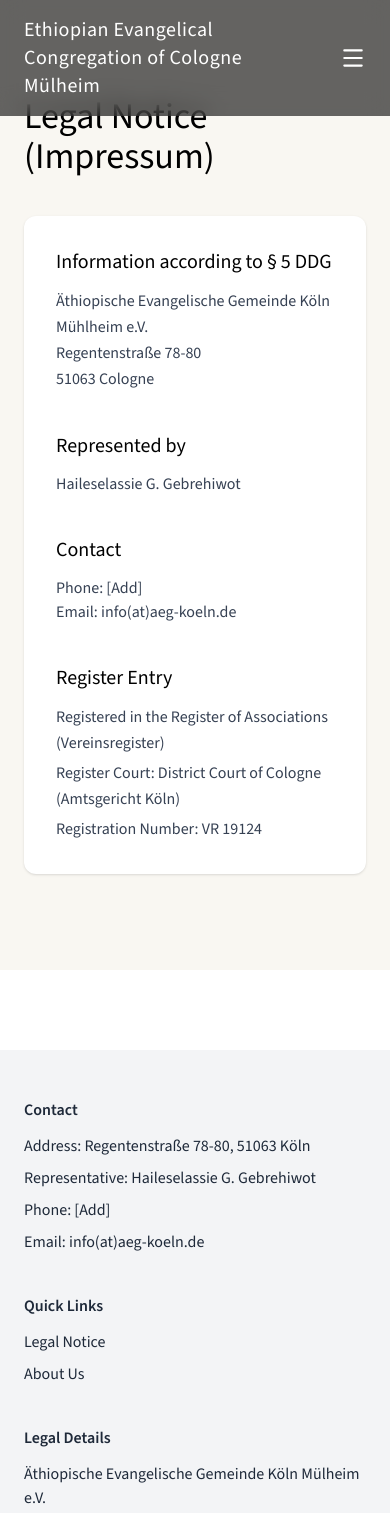
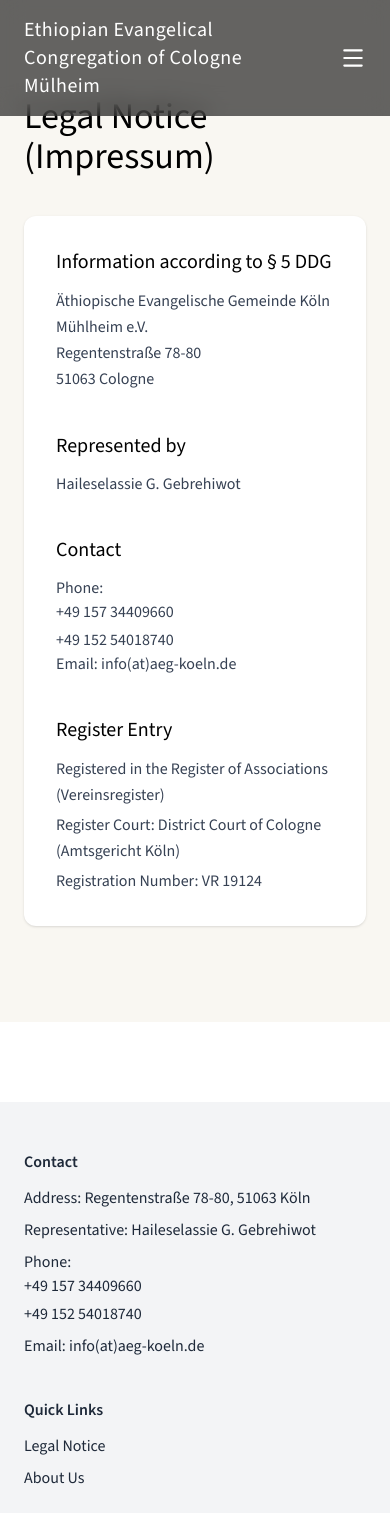
Before and after one commit to dawit-yitbarek/eec-cologne, a Next.js app: page /en/impressum in a window 390 px wide. Shown: the top 1513 px of the page. Built offline with nearby package versions, Linux system fonts and the light colour scheme; no server answers.

Commit message:
Added phone number information at footer and impressum page

```diff
--- a/src/app/[lang]/impressum/page.jsx
+++ b/src/app/[lang]/impressum/page.jsx
@@ -53,8 +53,15 @@ export default async function ImpressumPage({ params }) {
                         <h2 className="text-xl font-heading mb-3">
                             {messages.contact.title}
                         </h2>
-                        <p className="text-gray-700">{messages.contact.phone}: [Add]</p>
-                        <p className="text-gray-700">{messages.contact.email}: <a target="blank_" href="mailto:info@aeg-koeln.de">info(at)aeg-koeln.de</a></p>
+                        {/* Phone number section column layout */}
+                        <div className="mt-2 flex flex-col sm:flex-row sm:gap-2 text-gray-700">
+                            <span>{messages.contact.phone}:</span>
+                            <div className="flex flex-col">
+                                <a href="tel:+4915734409660" className="hover:underline">+49 157 34409660</a>
+                                <a href="tel:+4915254018740" className="hover:underline mt-1 sm:mt-0">+49 152 54018740</a>
+                            </div>
+                        </div>
+                        <p className="text-gray-700">{messages.contact.email}: <a href="mailto:info@aeg-koeln.de" className="hover:underline">info(at)aeg-koeln.de</a></p>
                     </section>
 
                     {/* Register */}
--- a/src/components/Footer.jsx
+++ b/src/components/Footer.jsx
@@ -12,8 +12,16 @@ const Footer = ({ lang }) => {
           <h4 className="font-semibold mb-3">{messages.contact.title}</h4>
           <p>{messages.contact.address}: Regentenstraße 78-80, 51063 Köln</p>
           <p className="mt-2">{messages.contact.representative}: Haileselassie G. Gebrehiwot</p>
-          <p className="mt-2">{messages.contact.phone}: [Add]</p>
-          <p className="mt-2">{messages.contact.email}: <a target="blank_" href="mailto:info@aeg-koeln.de">info(at)aeg-koeln.de</a></p>
+          {/* Phone number section column layout */}
+          <div className="mt-2 flex flex-col sm:flex-row sm:gap-2">
+            <span>{messages.contact.phone}:</span>
+            <div className="flex flex-col">
+              <a href="tel:+4915734409660" className="hover:underline">+49 157 34409660</a>
+              <a href="tel:+4915254018740" className="hover:underline mt-1 sm:mt-0">+49 152 54018740</a>
+            </div>
+          </div>
+
+          <p className="mt-2">{messages.contact.email}: <a href="mailto:info@aeg-koeln.de" className="hover:underline">info(at)aeg-koeln.de</a></p>
         </div>
 
         {/* Column 2: Quick Links */}
```
